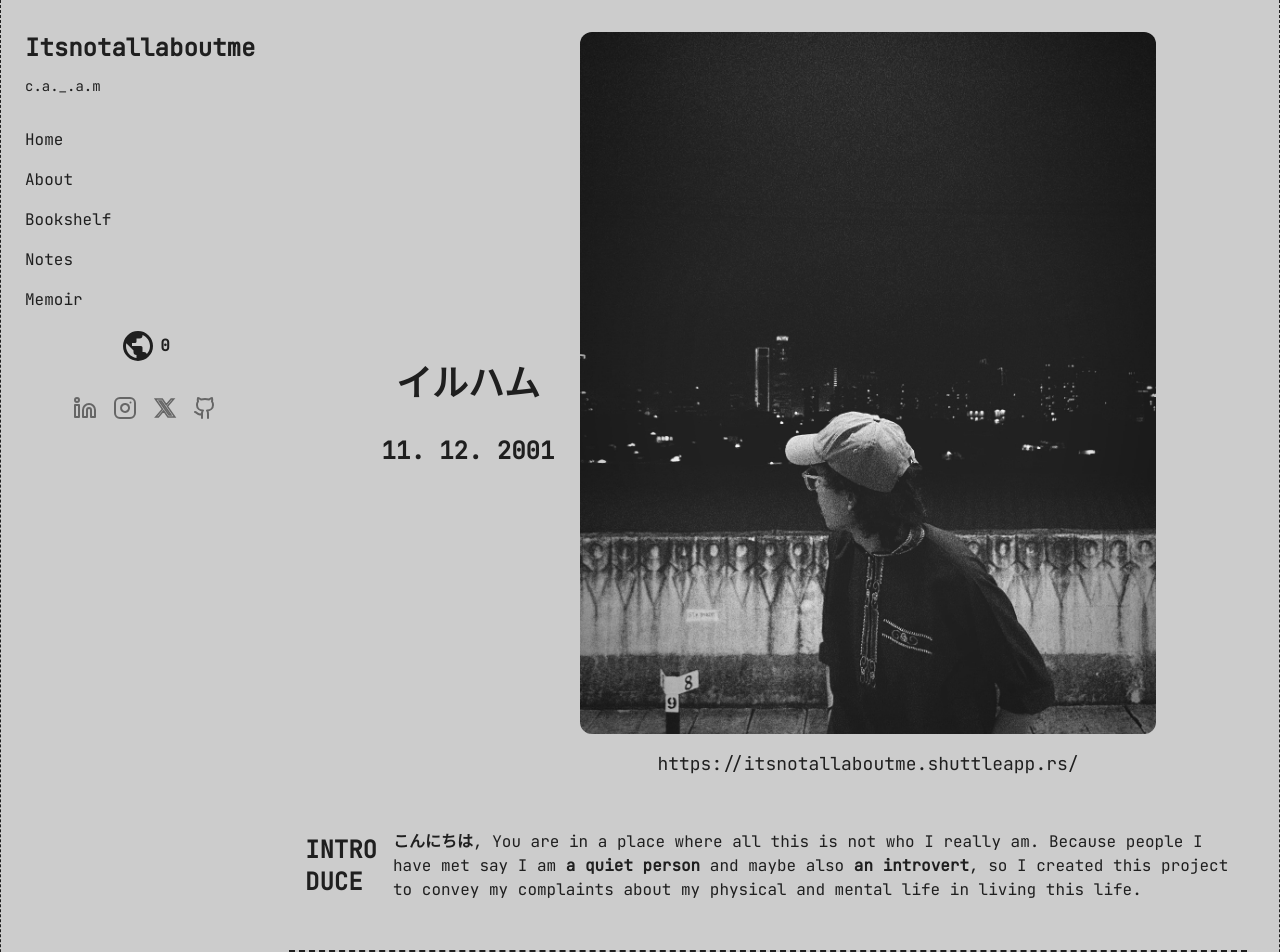
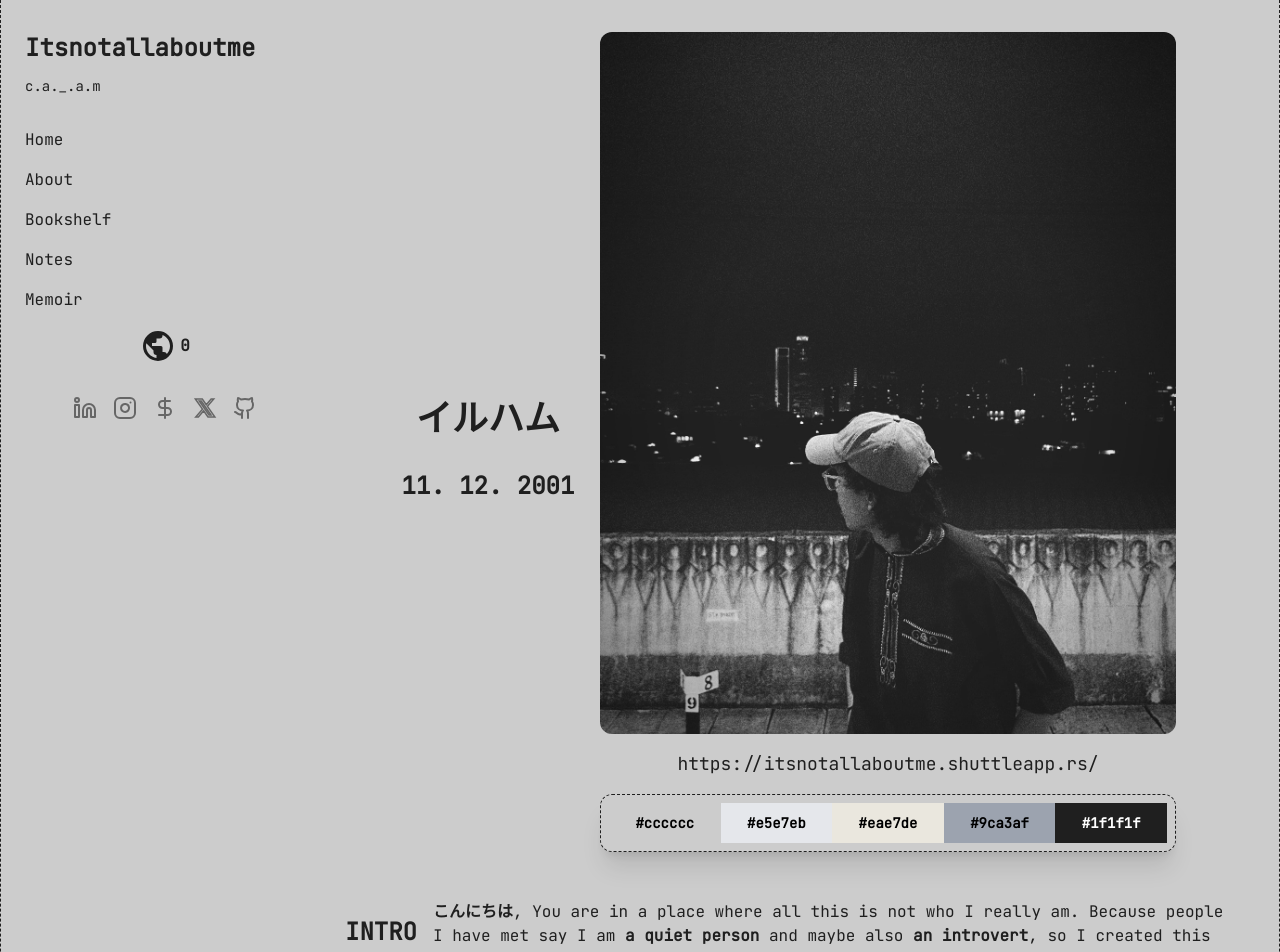
Before and after one commit to CaamVilvactDJavu/itsnotallaboutme, a Next.js app: page / in a window 1280 px wide. Shown: the top 952 px of the page. Built offline with nearby package versions, Linux system fonts and the light colour scheme; no server answers.

Commit message:
update: navbar, notes page, home page, and memoirs page

```diff
--- a/src/app/navbar.tsx
+++ b/src/app/navbar.tsx
@@ -78,6 +78,13 @@ const Navbar = () => {
           <InstagramIcon />
         </Link>
         <Link
+          href="https://saweria.co/caam"
+          className="text-[#666] hover:text-[#333] transition-colors"
+          prefetch={false}
+        >
+          <DollarSignIcon />
+        </Link>
+        <Link
           href="https://x.com/caamvilvact"
           className="text-[#666] hover:text-[#333] transition-colors"
           prefetch={false}
@@ -97,6 +104,24 @@ const Navbar = () => {
 };
 
 export default Navbar;
+function DollarSignIcon() {
+  return (
+    <svg
+      xmlns="http://www.w3.org/2000/svg"
+      width="24"
+      height="24"
+      viewBox="0 0 24 24"
+      fill="none"
+      stroke="currentColor"
+      strokeWidth="2"
+      strokeLinecap="round"
+      strokeLinejoin="round"
+    >
+      <line x1="12" x2="12" y1="2" y2="22" />
+      <path d="M17 5H9.5a3.5 3.5 0 0 0 0 7h5a3.5 3.5 0 0 1 0 7H6" />
+    </svg>
+  );
+}
 
 function InstagramIcon() {
   return (
--- a/src/app/notes/[filename]/page.tsx
+++ b/src/app/notes/[filename]/page.tsx
@@ -3,8 +3,8 @@ import ReactMarkdown from "react-markdown";
 import remarkGfm from "remark-gfm";
 
 async function getNoteContent(filename: string) {
-  // const url = process.env.NEXT_PUBLIC_API_LOCAL;
-  const url = process.env.NEXT_PUBLIC_API_BASE_URL;
+  const url = process.env.NEXT_PUBLIC_API_LOCAL;
+  // const url = process.env.NEXT_PUBLIC_API_BASE_URL;
 
   try {
     const response = await fetch(`${url}/api/notes/${filename}`);
--- a/src/app/page.tsx
+++ b/src/app/page.tsx
@@ -30,6 +30,25 @@ export default function Home() {
             <h4 className="text-xs sm:text-sm md:text-base lg:text-lg mt-4">
               https://itsnotallaboutme.shuttleapp.rs/
             </h4>
+            <div className="border border-dashed border-[#1f1f1f] p-2 mt-4 rounded-xl shadow-xl">
+              <div className="grid grid-cols-5 rounded-xl">
+                <div className="bg-[#cccccc] h-10 flex items-center justify-center text-black font-semibold text-sm">
+                  #cccccc
+                </div>
+                <div className="bg-[#e5e7eb] h-10 flex items-center justify-center text-black font-semibold text-sm">
+                  #e5e7eb
+                </div>
+                <div className="bg-[#eae7de] h-10 flex items-center justify-center text-black font-semibold text-sm">
+                  #eae7de
+                </div>
+                <div className="bg-[#9ca3af] h-10 flex items-center justify-center text-black font-semibold text-sm">
+                  #9ca3af
+                </div>
+                <div className="bg-[#1f1f1f] h-10 flex items-center justify-center text-white font-semibold text-sm">
+                  #1f1f1f
+                </div>
+              </div>
+            </div>
           </div>
         </div>
         <div className="flex flex-col md:flex-row items-center justify-center gap-4 mt-8 p-4">
```
Also changed, not shown: 1 other file (tests, documents, lock files or other folders).
